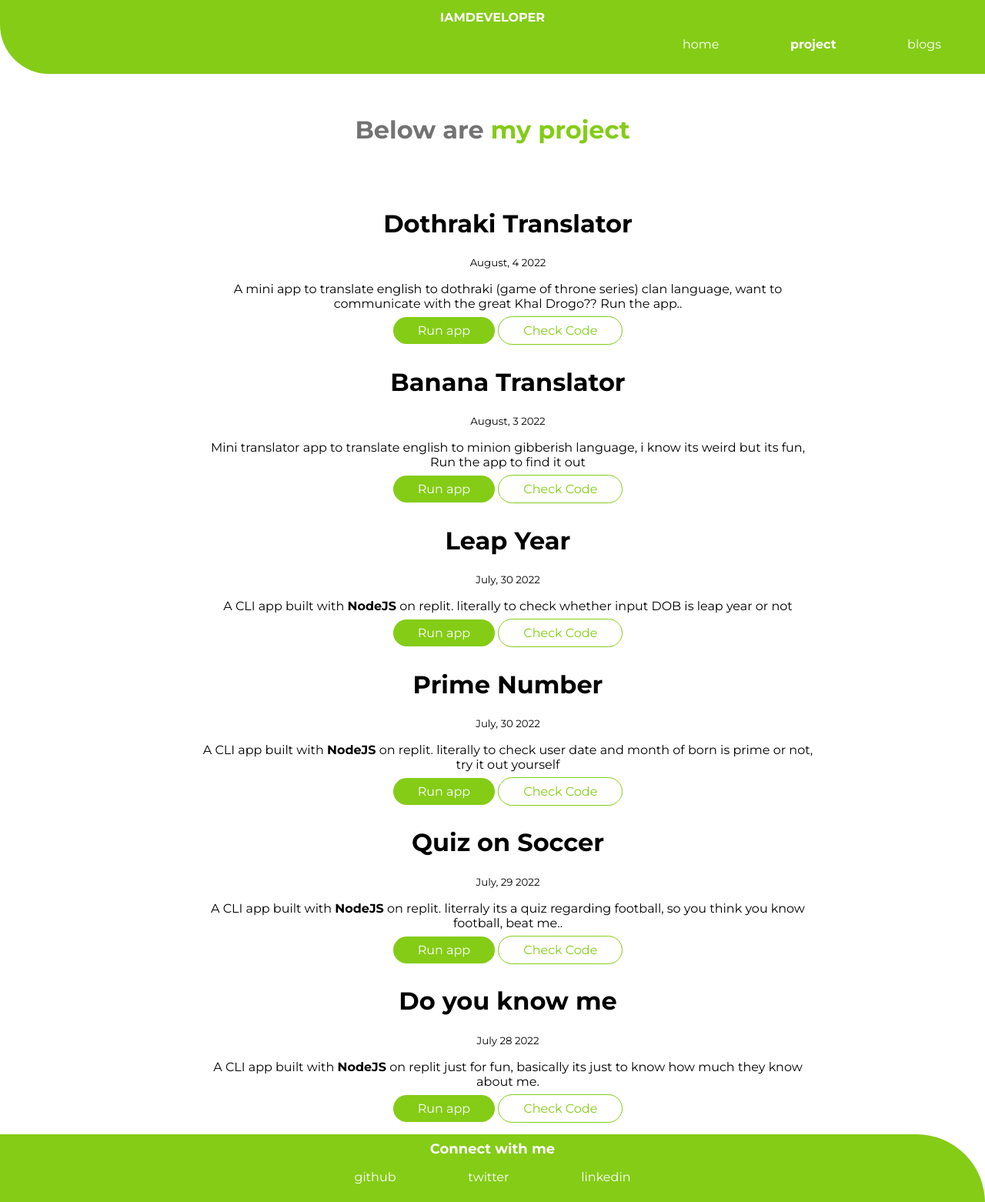
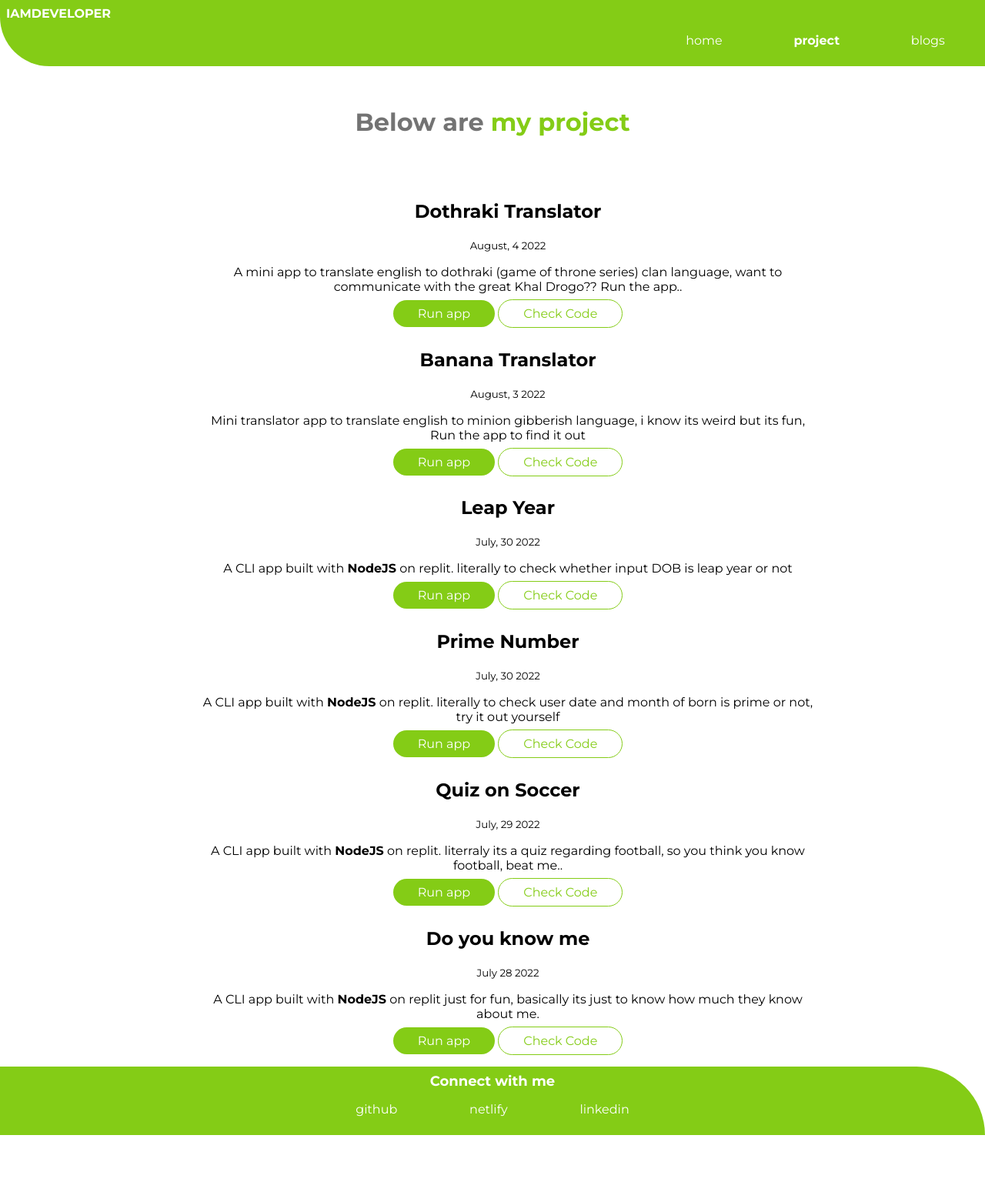
Before and after one commit to Rakezt/My-Portfolio, a plain HTML site: page project.html in a window 1280 px wide. Shown: the whole page at 77% size. After the commit the page ends 1475 px from the top, so only its background shows below. Drawn offline with Linux system fonts and the light colour scheme.

Commit message:
Updating CSS

```diff
--- a/project.html
+++ b/project.html
@@ -22,7 +22,7 @@
     <ol class="list-non-bullet">
         <li>
             <div class="container container-center margin-md">
-            <h1>Dothraki Translator</h1>
+            <h2>Dothraki Translator</h2>
             <small>August, 4 2022</small>
             <p> A mini app to translate english to dothraki (game of throne series) clan language, want to communicate with the great Khal Drogo?? Run the app.. </p>
             <a class="link link-primary" href="https://dothrakiclantranslator.netlify.app/">Run app</a>
@@ -32,7 +32,7 @@
 
         <li>
             <div class="container container-center margin-md">
-            <h1>Banana Translator</h1>
+            <h2>Banana Translator</h2>
             <small>August, 3 2022</small>
             <p> Mini translator app to translate english to minion gibberish language, i know its weird but its fun,  Run the app to find it out</p>
             <a class="link link-primary" href="https://rakeztbananatranslator.netlify.app/">Run app</a>
@@ -42,7 +42,7 @@
 
         <li>
             <div class="container container-center margin-md">
-            <h1>Leap Year</h1>
+            <h2>Leap Year</h2>
             <small>July, 30 2022</small>
             <p> A CLI app built with <strong>NodeJS</strong> on replit. literally to check whether input DOB is leap year or not</p>
             <a class="link link-primary" href="https://replit.com/@Rakezt/Leap-Year#index.js?embed=1&output=1">Run app</a>
@@ -52,7 +52,7 @@
 
         <li>
             <div class="container container-center margin-md">
-            <h1>Prime Number</h1>
+            <h2>Prime Number</h2>
             <small>July, 30 2022</small>
             <p> A CLI app built with <strong>NodeJS</strong> on replit. literally to check user date and month of born is prime or not, try it out yourself</p>
             <a class="link link-primary" href="https://replit.com/@Rakezt/Prime-Number#index.js?embed=1&output=1">Run app</a>
@@ -61,7 +61,7 @@
 
         <li>
             <div class="container container-center margin-md">
-            <h1>Quiz on Soccer</h1>
+            <h2>Quiz on Soccer</h2>
             <small>July, 29 2022</small>
             <p> A CLI app built with <strong>NodeJS</strong> on replit. literraly its a quiz regarding football, so you think you know football, beat me..</p>
             <a class="link link-primary" href="https://replit.com/@Rakezt/Quiz-on-football#index.js?embed=1&output=1">Run app</a>
@@ -71,7 +71,7 @@
 
         <li >
             <div class="container container-center margin-md">
-            <h1>Do you know me</h1>
+            <h2>Do you know me</h2>
             <small>July 28 2022</small>
             <p> A CLI app built with <strong>NodeJS</strong> on replit just for fun, basically its just to know how much they know about me.</p>
             <a class="link link-primary" href="https://replit.com/@Rakezt/do-you-know-me#index.js?embed=1&output=1">Run app</a>
@@ -86,7 +86,7 @@
         <div class="footer-header">Connect with me</div>
         <ul class="social-links list-non-bullet">
             <li class="list-item-inline" ><a class="link" href="https://github.com/Rakezt">github</a> </li>
-            <li class="list-item-inline" ><a class="link" href="https://app.netlify.com/teams/rakezt-kpd99xk/overview">twitter</a></li>
+            <li class="list-item-inline" ><a class="link" href="https://app.netlify.com/teams/rakezt-kpd99xk/overview">netlify</a></li>
             <li class="list-item-inline" ><a class="link" href="https://www.linkedin.com/feed/">linkedin</a></li>
         </ul>
         </footer>
--- a/style.css
+++ b/style.css
@@ -51,11 +51,12 @@ hr{
 .navigation{
     background-color: var(--primary-color);
     color:white;
-    padding: 1%;
+    padding: 0.5rem;
     border-bottom-left-radius: 4rem;
 }
 .navigation .nav-brand{
     font-weight: bold;
+    text-align: left;
 
 }
 .navigation .nav-pills{
```
Also changed, not shown: blogs.html (+3 -3 lines), index.html (+1 -1 lines).
